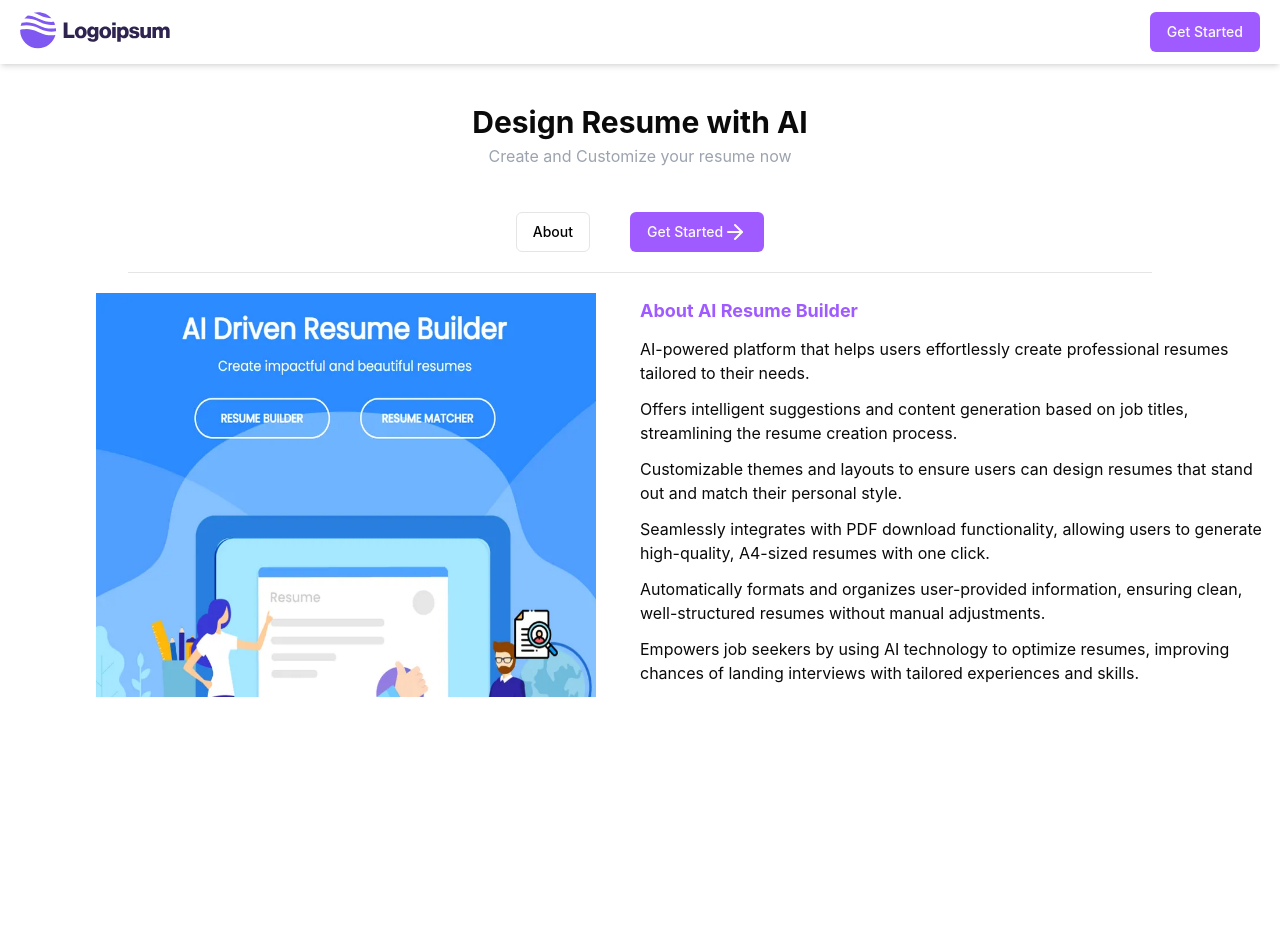
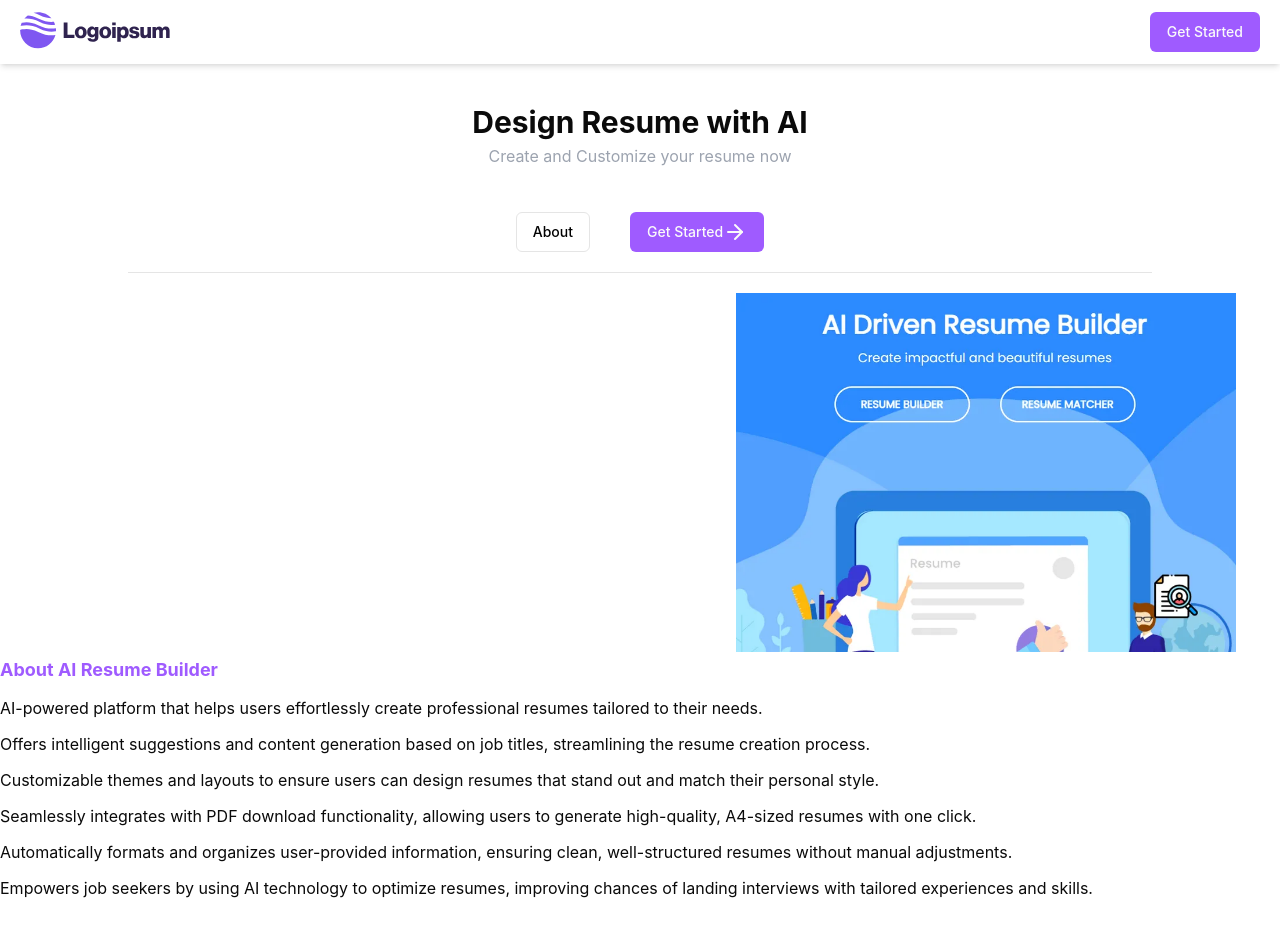
Before and after one commit to Dgre-X/AI-Resume-Builder, a React (Vite) app: page / in a window 1280 px wide. Before the commit the page ends 800 px from the top, so only its background shows below. Built offline with nearby package versions, Linux system fonts and the light colour scheme; no server answers.

Commit message:
Final Commit

```diff
--- a/src/home/Home.jsx
+++ b/src/home/Home.jsx
@@ -30,7 +30,7 @@
         </div>
       </div>
       <hr  className='my-5 w-[80%] mx-auto'/>
-      <div className='grid grid-cols-2 my-5'>
+      <div className='grid grid-cols-2 my-5 md:grid-cols-1 sm:grid-cols-1'>
         <div className='flex justify-end px-11'>
           <img src="/about.webp" width={500} height={500} alt="" />
         </div>
```
